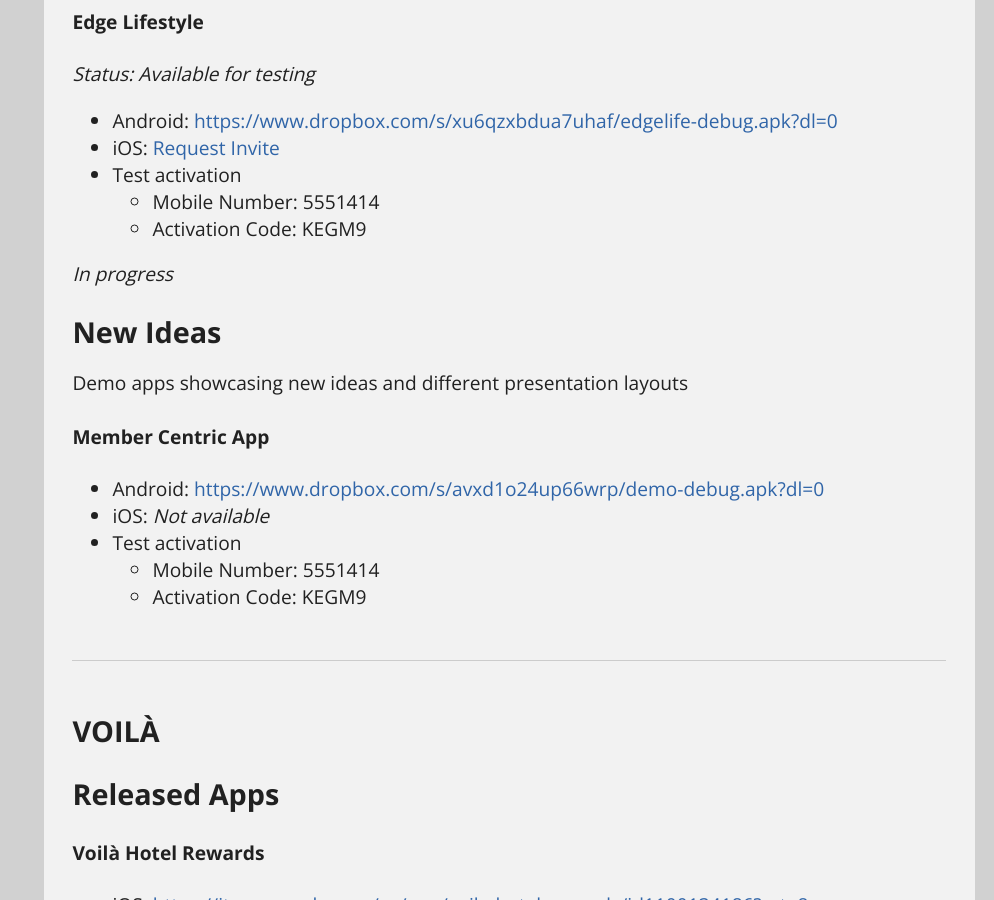
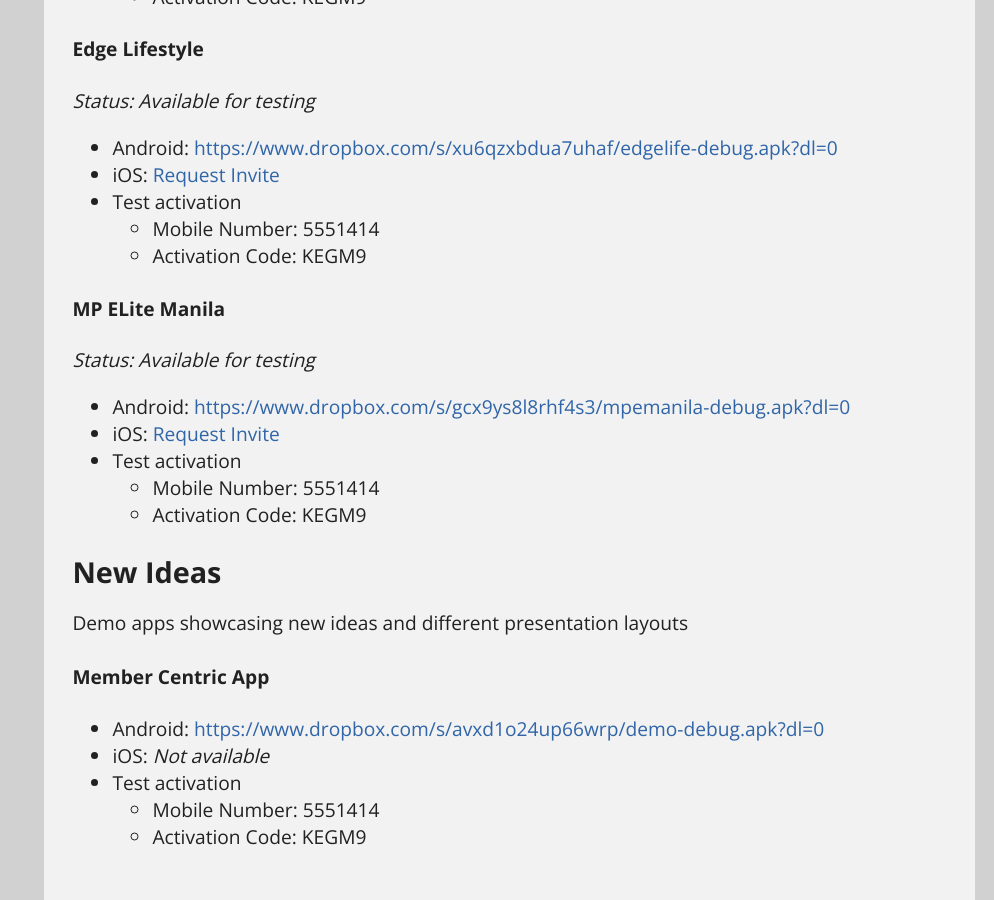
Before and after one commit to hmccode/hmccode.github.io, a Jekyll site: the page built from _posts/2016-07-23-mobile-apps.md, in a window 1280 px wide and 900 px high, scrolled down 4358 px. Shown: the whole window, without its empty margins (286-1280 px from the left). Built offline with Jekyll 4.4.1, drawn with Linux system fonts in a browser that asks for light colours; nearby versions of some CDN libraries; a script that is not in the unit is left out.

Commit message:
Updated the mobile apps

```diff
--- a/_posts/2016-07-23-mobile-apps.md
+++ b/_posts/2016-07-23-mobile-apps.md
@@ -30,6 +30,7 @@ A list of all Mobile Apps in stores and currently under development. The apps li
     - [Avani](#Avani)
     - [Be Sortis](#be-sortis)
     - [Edge Lifestyle](#edge-lifestyle)
+    - [MP Elite Manila](#mp-elite-manila)
   - [New Ideas](#new-ideas)
     - [Member Centric App](#member-centric-app)
 
@@ -177,8 +178,15 @@ _Status: Available for testing_
   - Mobile Number: 5551414
   - Activation Code: KEGM9
 
+#### MP ELite Manila
 
-_In progress_
+_Status: Available for testing_
+
+* Android: <https://www.dropbox.com/s/gcx9ys8l8rhf4s3/mpemanila-debug.apk?dl=0>
+* iOS: [Request Invite](mailto:ios@clubhotel.com?subject=Invitation for MP Elite Manila&body=Please send an invite @)
+* Test activation
+  - Mobile Number: 5551414
+  - Activation Code: KEGM9
 
 ## New Ideas
 
```
